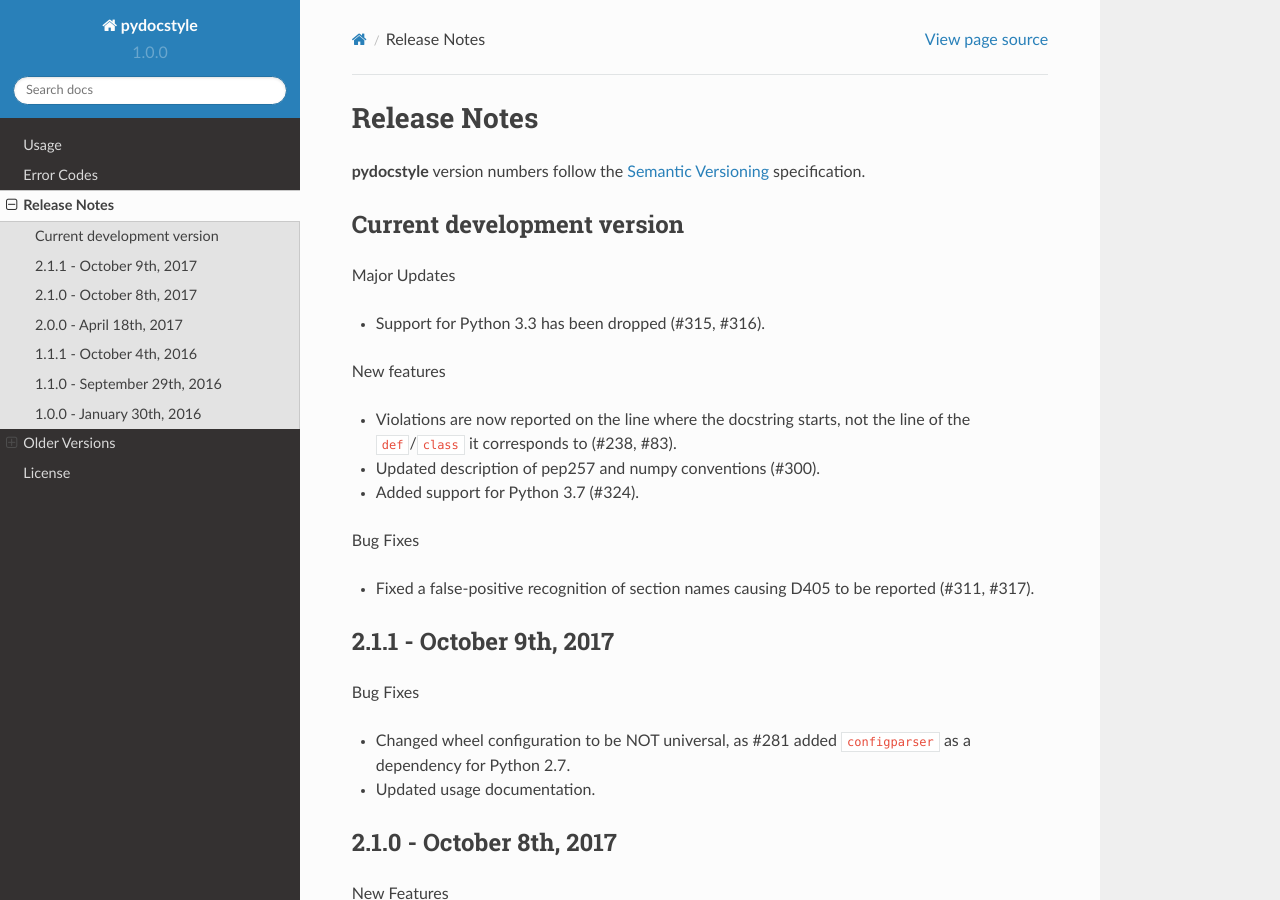
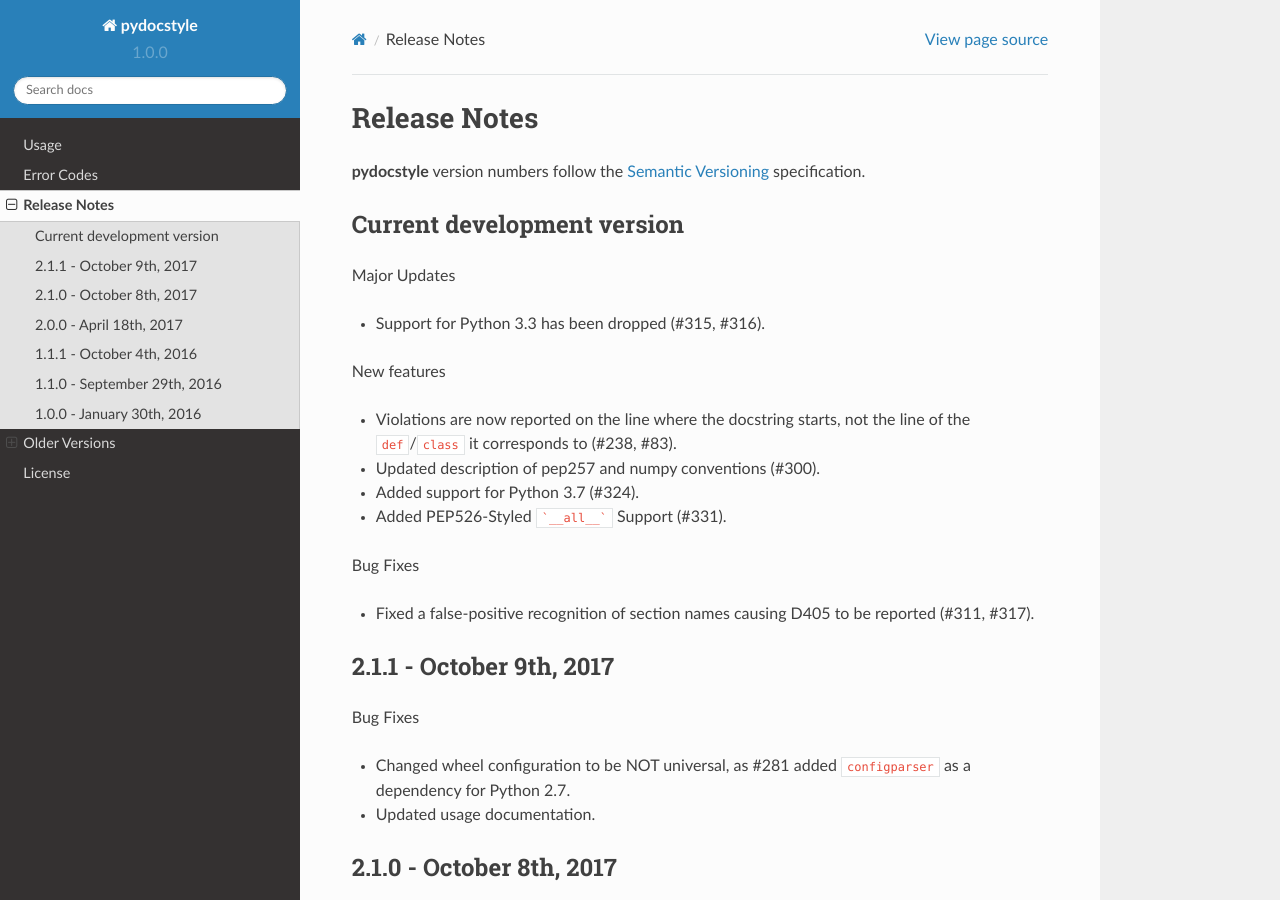
Before and after one commit to PyCQA/pydocstyle, a Sphinx documentation site: the page built from docs/release_notes.rst, in a window 1280 px wide and 900 px high. Built offline with Sphinx 7.4.7 and the Read the Docs theme 2.0.0, drawn with Linux system fonts in a browser that asks for light colours; the version number is read from the project's files by our own code.

Commit message:
Added note in release_notes.rst
Added note in release_notes.rst as requested

````diff
--- a/docs/release_notes.rst
+++ b/docs/release_notes.rst
@@ -17,6 +17,7 @@
   line of the ``def``/``class`` it corresponds to (#238, #83).
 * Updated description of pep257 and numpy conventions (#300).
 * Added support for Python 3.7 (#324).
+* Added PEP526-Styled ```__all__``` Support (#331).
 
 Bug Fixes
 
````
